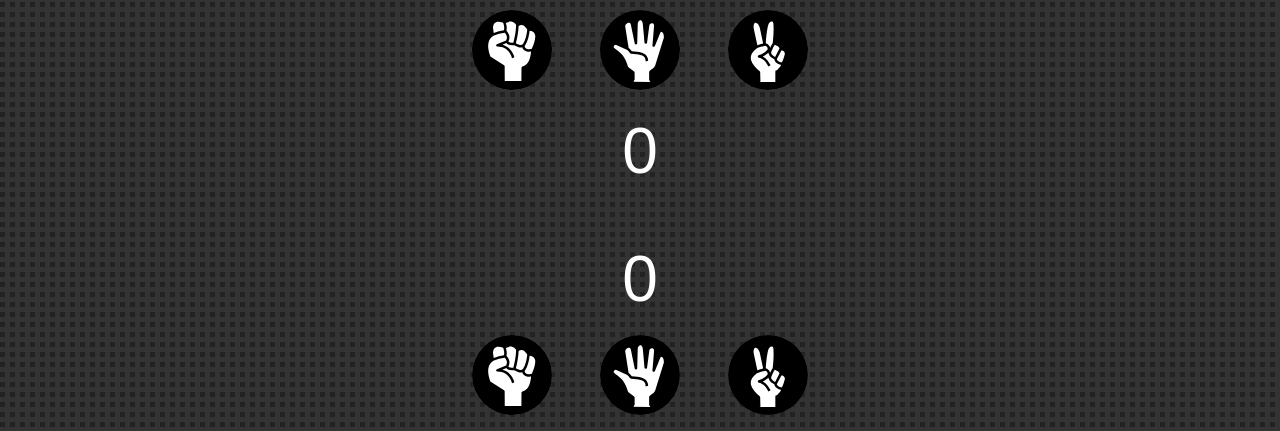
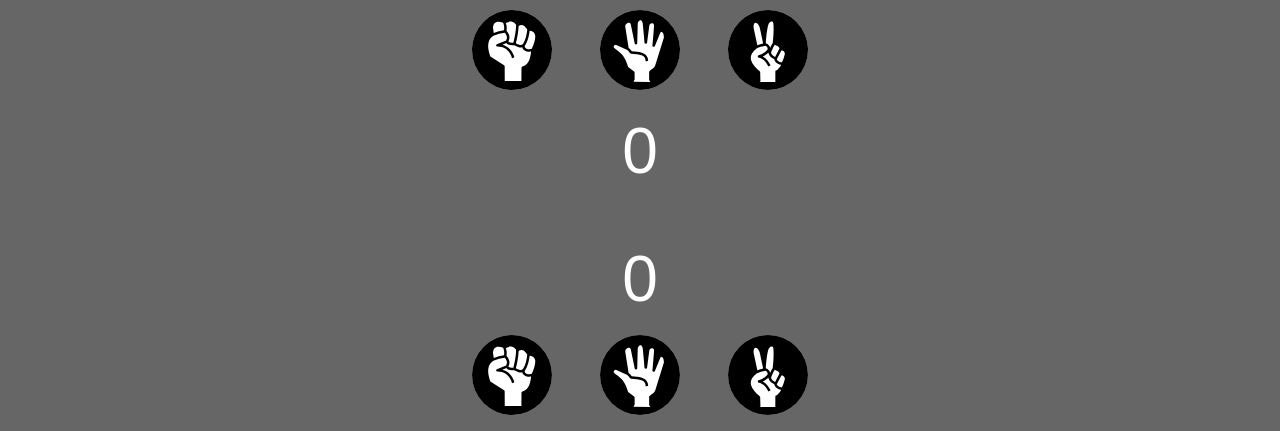
Before and after one commit to K-Saikrishnan/odin-rock-paper-scissors, a plain HTML site: page index.html in a window 1280 px wide. Shown: the part 208-639 px from the top of the page. Drawn offline with Linux system fonts and the light colour scheme; a web font is replaced by a local one.

Commit message:
fix: change page background to improve accessibility (#5)

```diff
--- a/style.scss
+++ b/style.scss
@@ -18,12 +18,7 @@ body {
   display: flex;
   flex-direction: column;
   justify-content: space-between;
-  background-color: black;
-
-  $lighter-black: #222;
-  $darker-black: #333;
-  background-size: 10px 10px;
-  background-image: conic-gradient($darker-black 75%, $lighter-black 75%);
+  background-color: #666;
 }
 
 header h1 {
```
Also changed, not shown: style.css.
